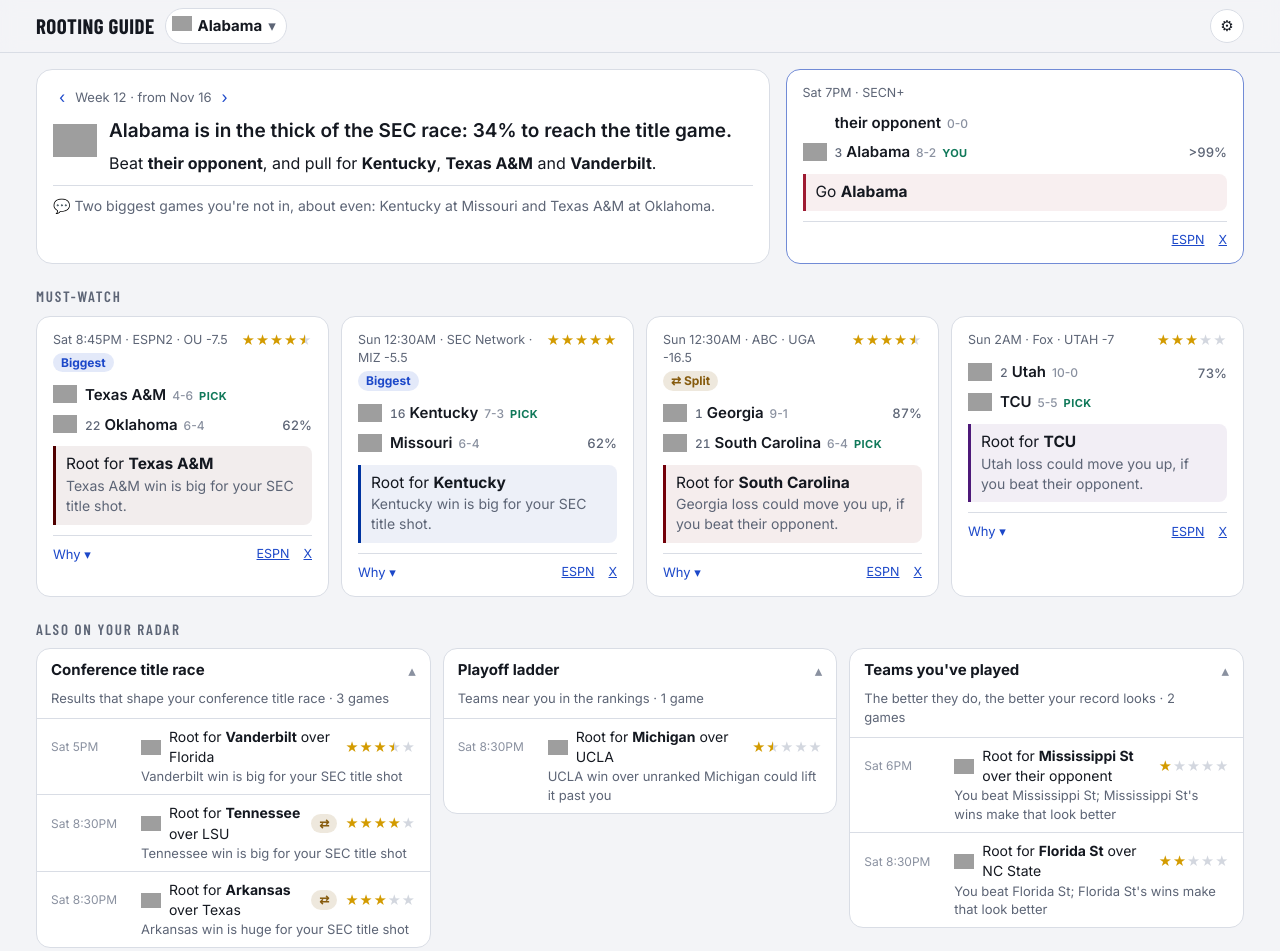
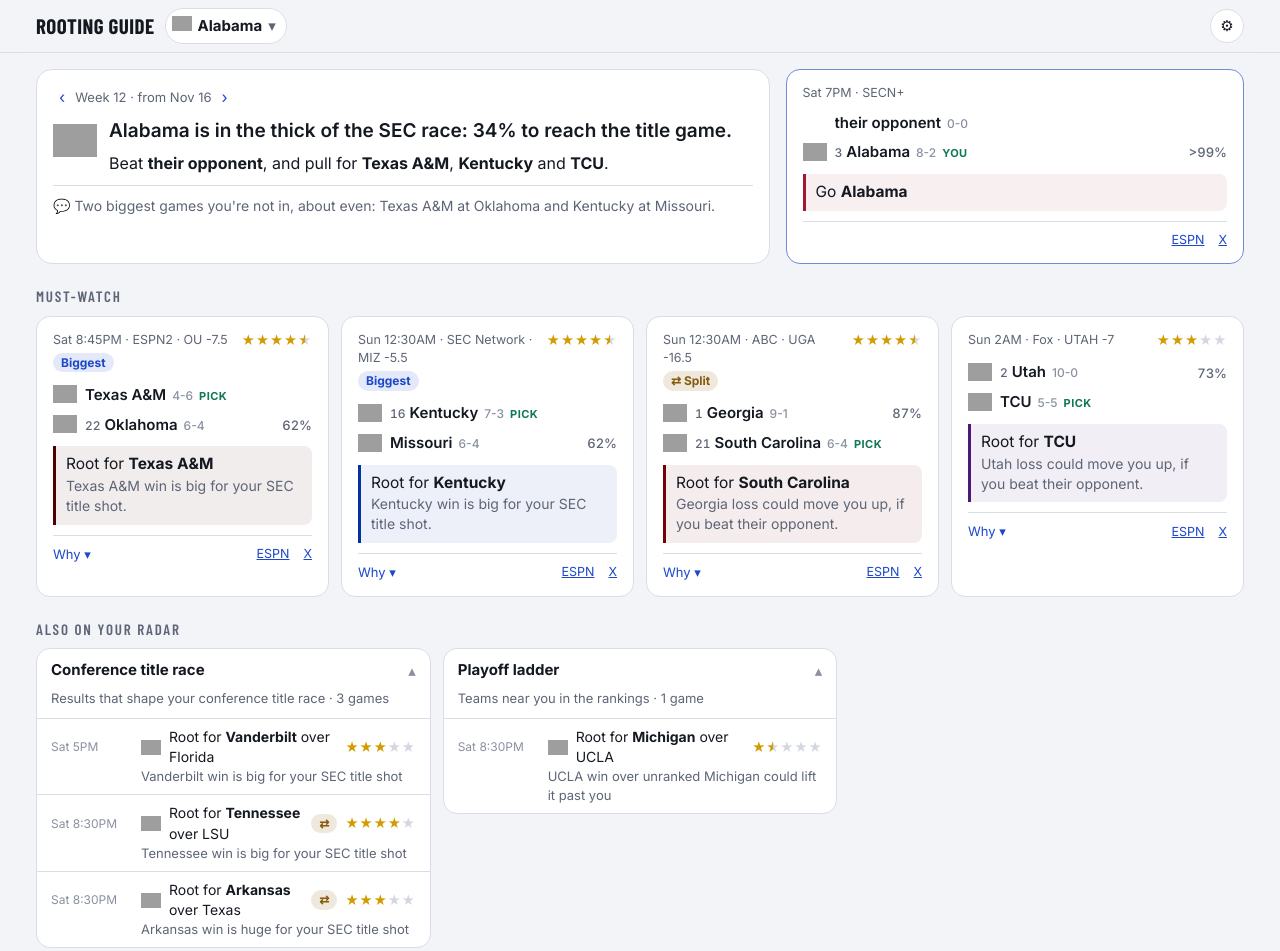
Before and after one commit to jacoblords/fan-guide, a plain HTML site: page index.html in a window 1280 px wide. Shown: the top 951 px of the page. Drawn offline with nearby package versions, Linux system fonts and the light colour scheme; grey boxes are pictures that could not be loaded.

Commit message:
Résumé counts only ranked or top-30 opponents; dark-mode logos
Teams you've played: a win over (or loss to) a team only shows if that team is ranked or
in the top 30 of ESPN's Strength of Record (its power index 'accomplishment' rank), so
teams on the fringe of the Top 25 still count; and only when your own team is in that
group itself. Utah's list drops from five games to two this week. fetch.py now records
each team's SOR rank; the bowl-eligibility bonus is gone.

Logos: ESPN's dark-background versions in dark mode, where some regular logos vanish.

Co-Authored-By: Claude Opus 5.5 <noreply@anthropic.com>

```diff
--- a/index.html
+++ b/index.html
@@ -29,6 +29,13 @@
     --star: #f2c14e; --star-off: #343b47; --live: #ff8173; color-scheme: dark;
   }
   * { box-sizing: border-box; }
+  img.logo-dark { display: none; }
+  @media (prefers-color-scheme: dark) {
+    :root:not([data-theme="light"]) img.logo-light { display: none; }
+    :root:not([data-theme="light"]) img.logo-dark { display: inline; }
+  }
+  :root[data-theme="dark"] img.logo-light { display: none; }
+  :root[data-theme="dark"] img.logo-dark { display: inline; }
   body { margin: 0; background: var(--bg); color: var(--ink); font: 15px/1.45 var(--body); }
   a { color: var(--accent); }
   button, select { font: inherit; color: inherit; }
@@ -279,7 +286,13 @@ const weights = () => ({ ...FanScore.DEFAULT_WEIGHTS, ...store.get("weights", {}
 const fan = () => ({ team: state.team, rivals: rivalsFor(state.team), weights: weights(), rivalsOf: (r) => FanScore.defaultRivals(IX, RIVALS, r) });
 const T = (id) => IX.teams.get(id) || { id, color: "#888" };
 const nm = (id) => FanScore.name(IX, id);
-const logo = (id, cls = "") => { const t = T(id); return t.logo ? `<img class="logo ${cls}" alt="" loading="lazy" src="${esc(t.logo)}">` : `<span class="logo ${cls}" style="display:inline-block"></span>`; };
+// ESPN's dark-background logo in dark mode (some teams' regular logos vanish on a dark page).
+const logo = (id, cls = "") => {
+  const t = T(id);
+  if (!t.logo) return `<span class="logo ${cls}" style="display:inline-block"></span>`;
+  if (!t.logoDark || t.logoDark === t.logo) return `<img class="logo ${cls}" alt="" loading="lazy" src="${esc(t.logo)}">`;
+  return `<img class="logo logo-light ${cls}" alt="" loading="lazy" src="${esc(t.logo)}"><img class="logo logo-dark ${cls}" alt="" loading="lazy" src="${esc(t.logoDark)}">`;
+};
 const rec = (id) => { const r = T(id).record; return r ? `${r[0]}-${r[1]}` : ""; };
 
 function starsHTML(v) {
--- a/score.js
+++ b/score.js
@@ -256,27 +256,32 @@
     return { raw, short, text, ladder: true };
   }
 
+  // A team's standing for résumé purposes: ranked, or in the top 30 of ESPN's Strength of Record
+  // (FPI rank when the data has no SOR). Beating, or losing to, anyone below that line barely
+  // registers with the committee, so their games don't count.
+  const RESUME_LINE = 30;
+  function resumeRank(ix, tid) {
+    const t = ix.teams.get(tid);
+    if (!t) return null;
+    if (ix.hasSor === undefined) ix.hasSor = ix.data.teams.some((x) => x.sor != null);
+    return ix.hasSor ? t.sor ?? null : ix.fpiRank.get(tid) ?? null;
+  }
+  const inHunt = (ix, tid) => {
+    const t = ix.teams.get(tid);
+    const r = resumeRank(ix, tid);
+    return !!(t && (t.rank || (r != null && r <= RESUME_LINE)));
+  };
+
   function resumeLeverage(ix, oid) {
     const O = ix.teams.get(oid);
-    if (!O || !O.conf) return { L: 0.3, why: "" };
-    let L = 1;
-    const why = [];
-    if (O.rank && O.rank >= 15) {
-      L += 1;
-      why.push("keeps it in the Top 25");
-    } else if (O.rank) L += 0.5;
-    else if ((ix.fpiRank.get(oid) || 999) <= 35 || O.record[0] >= 7) {
-      L += 0.7;
-      why.push("could get it ranked");
-    }
-    if (O.record[0] === 5) {
-      L += 0.8;
-      why.push("a 6th win makes it bowl-eligible");
-    }
-    return { L, why: why.join("; ") };
+    if (!O || !O.conf || !inHunt(ix, oid)) return null;
+    if (O.rank && O.rank >= 20) return { L: 2, why: "keeps it in the Top 25" };
+    if (O.rank) return { L: 1.5, why: "" };
+    return { L: 1.7, why: "could get it ranked" };
   }
 
   function resumeSignal(ix, fan, g) {
+    if (!inHunt(ix, fan.team)) return null; // a résumé only matters to a team in the ranking hunt
     const games = ix.played.get(fan.team) || [];
     let raw = 0;
     const notes = [], shorts = [];
@@ -285,7 +290,9 @@
       const met = games.find((x) => x.home === tid || x.away === tid);
       if (!met) continue;
       const beat = met.winner === fan.team;
-      const { L, why } = resumeLeverage(ix, tid);
+      const lev = resumeLeverage(ix, tid);
+      if (!lev) continue;
+      const { L, why } = lev;
       raw += sign * L * (beat ? 1 : 0.6);
       const mine = met.home === fan.team ? met.homeScore : met.awayScore;
       const theirs = met.home === fan.team ? met.awayScore : met.homeScore;
```
Also changed, not shown: test/score.test.js (+17 -0 lines), 2 other files.
